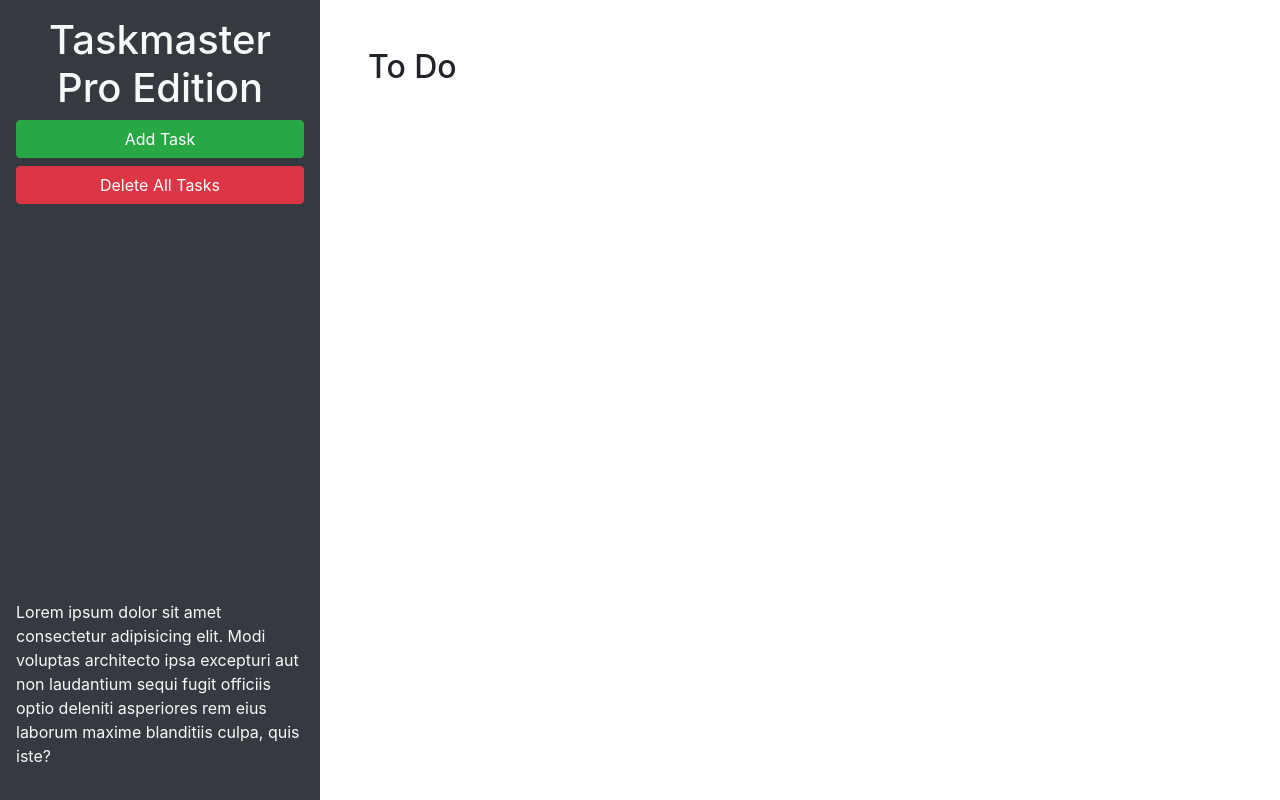
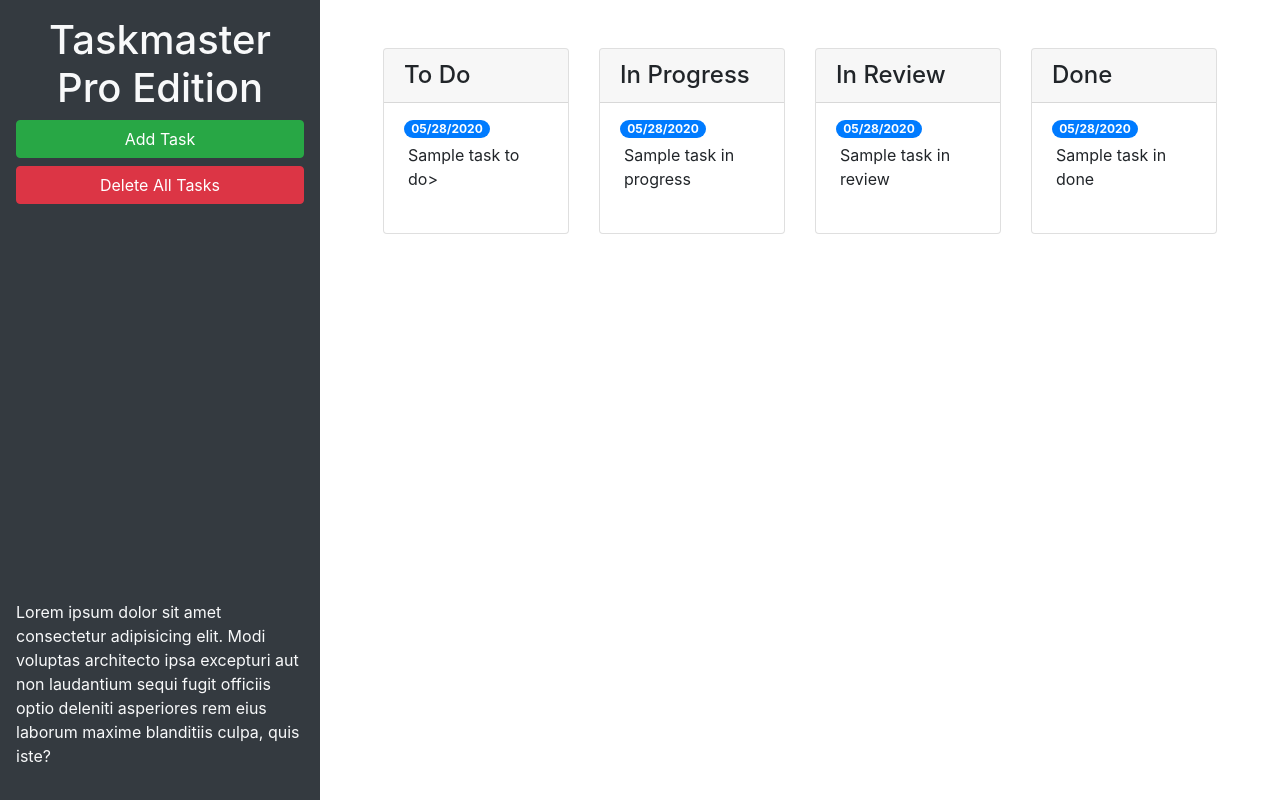
Before and after one commit to essennejaye/taskmaster-pro, a plain HTML site: page index.html in a window 1280 px wide. Drawn offline with nearby package versions, Linux system fonts and the light colour scheme.

Commit message:
bootstrapped  tasks status columns

```diff
--- a/assets/js/script.js
+++ b/assets/js/script.js
@@ -98,7 +98,7 @@ $(".list-group").on("click", "span", function () {
   // automatically focus on new element
   dateInput.trigger("focus");
 });
-  // value of date was changed
+  // value of date was changed, retrieve changed value
   $(".list-group").on("blur", "input[type='text']", function () {
     // get the current text/date
     var date = $(this)
--- a/index.html
+++ b/index.html
@@ -24,11 +24,64 @@
       </p>
     </header>
     <main class="col-12 col-lg-9">
-      <div class="m-5">
-        <h2>To Do</h2>
-        <ul id="list-toDo" class="list-group"> </ul>
+      <div class="m-5 row justify-content-around">
+        <!-- todo start-->
+        <div class="col-12 col-md-6 col-xl-3 mb-3">
+          <div class="card">
+            <h4 class="card-header">
+              To Do
+            </h4>
+            <ul id="list-toDo" class="list-group list-group-flush">
+              <li class="list-group-item">
+                <span class="badge badge-primary badge-pill">05/28/2020</span>
+                <p class="m-1">Sample task to do></p>
+              </li>
+            </ul>
+          </div>
+        </div>
+        <!-- todo end-->
+        <!-- in progress start-->
+        <div class="col-12 col-md-6 col-xl-3 mb-3">
+          <div class="card">
+            <h4 class="card-header">In Progress</h4>
+            <ul id="list-inProgress" class="list-group list-group-flush">
+              <li class="list-group-item">
+                <span class="badge badge-primary badge-pill">05/28/2020</span>
+                <p class="m-1">Sample task in progress</p>
+              </li>
+            </ul>
+          </div>
+        </div>
+        <!-- in progress end-->
+        <!-- in review start-->
+        <div class="col-12 col-md-6 col-xl-3 mb-3">
+          <div class="card">
+            <h4 class="card-header">In Review</h4>
+            <ul id="list-inReview" class="list-group list-group-flush">
+              <li class="list-group-item">
+                <span class="badge badge-primary badge-pill">05/28/2020</span>
+                <p class="m-1">Sample task in review</p>
+              </li>
+            </ul>
+          </div>
+        </div>
+        <!-- in review end-->
+        <!-- done start-->
+        <div class="col-12 col-md-6 col-xl-3 mb-3">
+          <div class="card">
+            <h4 class="card-header">Done</h4>
+            <ul id="list-done" class="list-group list-group-flush">
+              <li class="list-group-item">
+                <span class="badge badge-primary badge-pill">05/28/2020</span>
+                <p class="m-1">Sample task in done</p>
+              </li>
+            </ul>
+          </div>
+        </div>
+        <!-- done end-->
       </div>
-    </main>
+  </div>
+  </main>
   </div>
 
   <!-- Modal -->
@@ -46,11 +99,11 @@
           <form>
             <div class="form-group">
               <label for="modalTaskDescription">Task description</label>
-              <textarea id="modalTaskDescription" rows="3"></textarea>
+              <textarea id="modalTaskDescription" rows="3" class="form-control"></textarea>
             </div>
             <div class="form-group">
               <label for="modalDueDate">Due date</label>
-              <input type="text" id="modalDueDate" placeholder="mm/dd/yyyy" autocomplete="off" />
+              <input type="text" class="form-control" id="modalDueDate" placeholder="mm/dd/yyyy" autocomplete="off" />
             </div>
           </form>
         </div>
```
